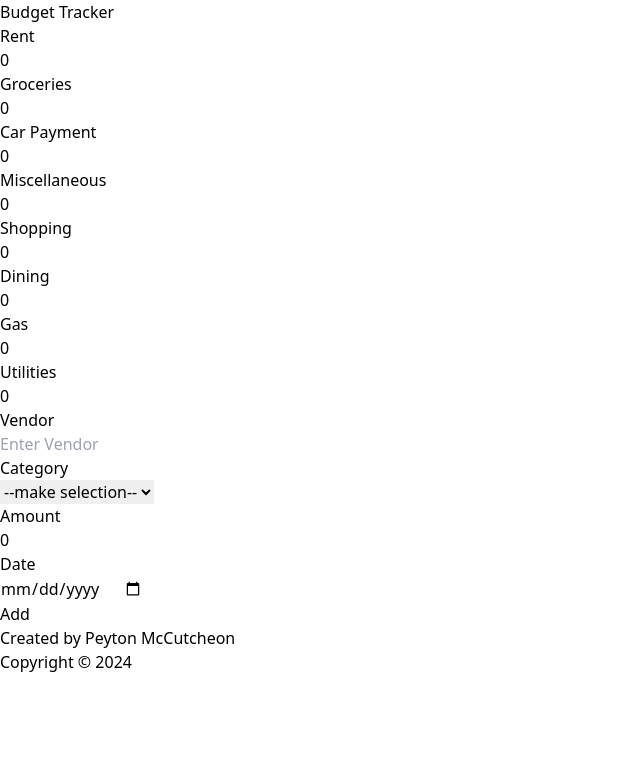
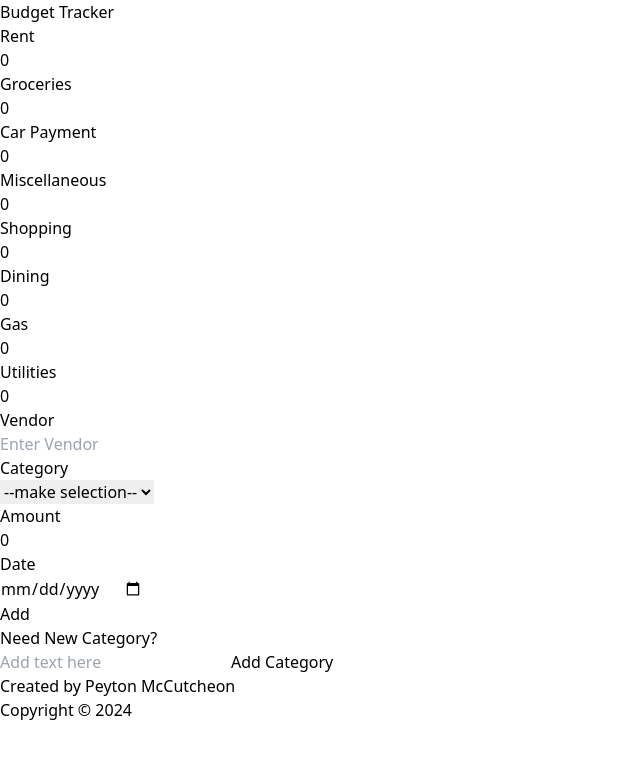
Before and after one commit to peytonm4/budget_tracker_tailwind_vite_react, a React (Vite) app: page / in a window 1280 px wide. Shown: the top 758 px of the page, without its empty margins (0-640 px from the left). Built offline with nearby package versions, Linux system fonts and the light colour scheme.

Commit message:
made an Add category form and added Category Context, logic to add a category has not been made yet

```diff
--- a/src/App.jsx
+++ b/src/App.jsx
@@ -1,8 +1,10 @@
-import React, { useState } from "react";
+import React, { useContext, useState } from "react";
 import Header from "./Header.jsx";
 import Footer from "./Footer.jsx";
 import CreateExpenseArea from "./CreateExpenseArea.jsx";
 import categories from "./categories.js";
+import CategoriesContext from "./CreateCategoriesContext.jsx";
+import CreateNewCatergoryArea from "./CreateNewCategoryArea.jsx";
 
 function App() {
 	const [expenses, setExpenses] = useState([]);
@@ -39,7 +41,7 @@ function App() {
 
 	function ExpenseSummary() {
 		// Initialize totals with all categories set to zero
-		const initialTotals = categories.reduce((totals, category) => {
+		const initialTotals = useContext(CategoriesContext).reduce((totals, category) => {
 			totals[category.category] = 0.0;
 			return totals;
 		}, {});
@@ -67,6 +69,7 @@ function App() {
 			<div className="flex flex-row">
 				<div className="w-1/3 flex flex-col p-4">{ExpenseSummary()}</div>
 				<CreateExpenseArea expenses={expenses} setExpenses={setExpenses} />
+				<CreateNewCatergoryArea />
 			</div>
 			<Footer />
 		</div>
--- /dev/null
+++ b/src/CreateCategoriesContext.jsx
@@ -0,0 +1,7 @@
+import { createContext } from "react";
+import React, { useCallback, useState } from "react";
+import categories from "./categories";
+
+const CategoriesContext = createContext(categories);
+
+export default CategoriesContext;
--- /dev/null
+++ b/src/CreateNewCategoryArea.jsx
@@ -0,0 +1,38 @@
+import React, { useContext, useState } from "react";
+import Header from "./Header.jsx";
+import Footer from "./Footer.jsx";
+import CreateExpenseArea from "./CreateExpenseArea.jsx";
+import categories from "./categories.js";
+import CategoriesContext from "./CreateCategoriesContext.jsx";
+
+function CreateNewCatergoryArea() {
+	const [newCategory, setNewCategory] = useState([]);
+	function addCategory(event) {
+		//useContext(CategoriesContext).add({even.target: value , id})
+		event.preventDefault();
+	}
+
+	function handleChange(event) {
+		const { name, value } = event.target;
+
+		setNewCategory((prevCategory) => {
+			return {
+				...prevCategory,
+				[name]: value,
+			};
+		});
+	}
+	return (
+		<form onSubmit={addCategory}>
+			<div className="flex flex-col h-20 mt-4 ml-4 w-52 items-end">
+				<h3 className="mr-0">Need New Category?</h3>
+				<input className="text-end bg-yellow-200 " placeholder="Add text here" onChange={handleChange}></input>
+				<button type="submit" className="bg-emerald-500 border-solid border-2 border-black px-2 rounded-xl">
+					Add Category
+				</button>
+			</div>
+		</form>
+	);
+}
+
+export default CreateNewCatergoryArea;
--- a/src/ExpenseInputArea.jsx
+++ b/src/ExpenseInputArea.jsx
@@ -1,5 +1,6 @@
-import React, { useState } from "react";
+import React, { useContext, useState } from "react";
 import categories from "./categories.js";
+import CategoriesContext from "./CreateCategoriesContext.jsx";
 
 function ExpenseInputArea(props) {
 	const [expense, setExpense] = useState({
@@ -11,6 +12,7 @@ function ExpenseInputArea(props) {
 
 	function handleChange(event) {
 		const { name, value } = event.target;
+
 		setExpense((prevExpense) => {
 			return {
 				...prevExpense,
@@ -56,7 +58,7 @@ function ExpenseInputArea(props) {
 						<option value="" className="">
 							--make selection--
 						</option>
-						{categories.map((item) => (
+						{useContext(CategoriesContext).map((item) => (
 							<option value={item.category}>{item.category}</option>
 						))}
 					</select>
@@ -86,7 +88,9 @@ function ExpenseInputArea(props) {
 				</div>
 			</div>
 			<div className="flex justify-end">
-				<button className=" bg-emerald-500 border-solid border-2 border-black px-2 w-14 rounded-xl mb-4">Add</button>
+				<button type="submit" className=" bg-emerald-500 border-solid border-2 border-black px-2 w-14 rounded-xl mb-4">
+					Add
+				</button>
 			</div>
 		</form>
 	);
```
